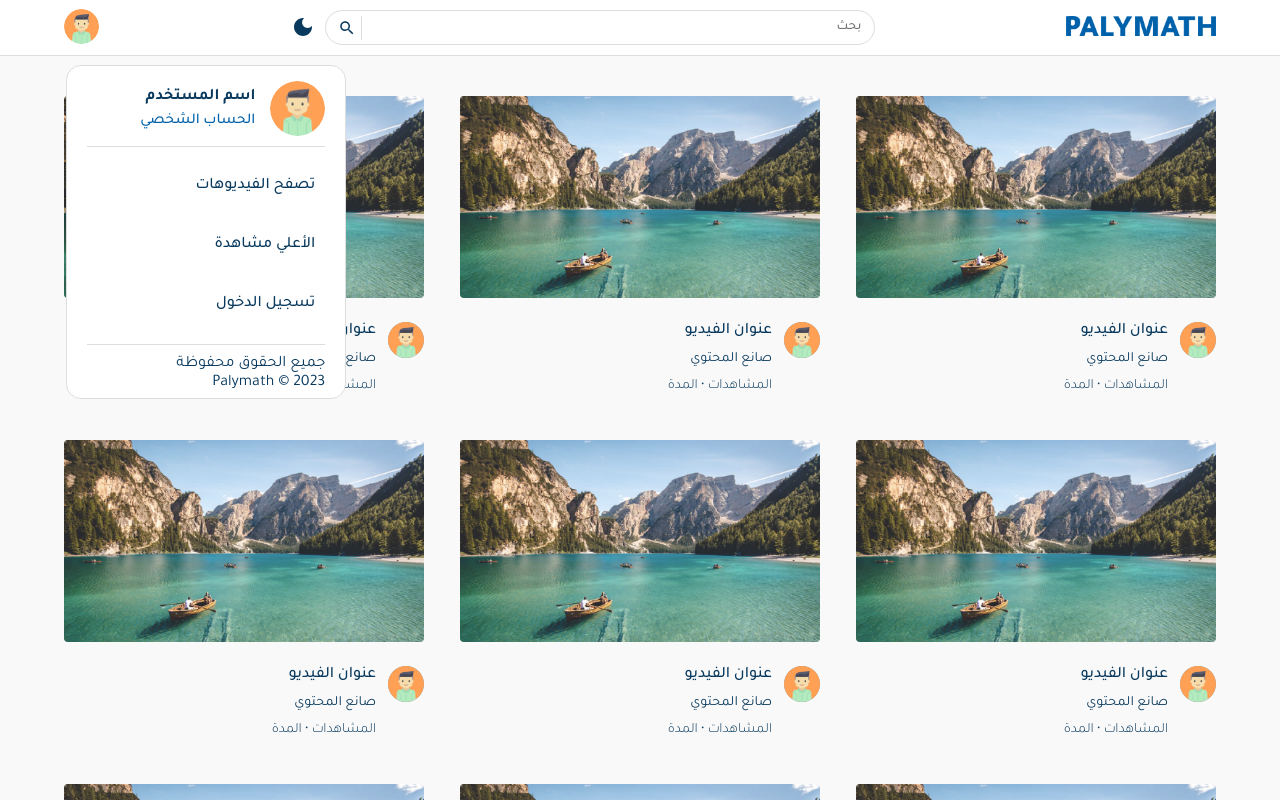
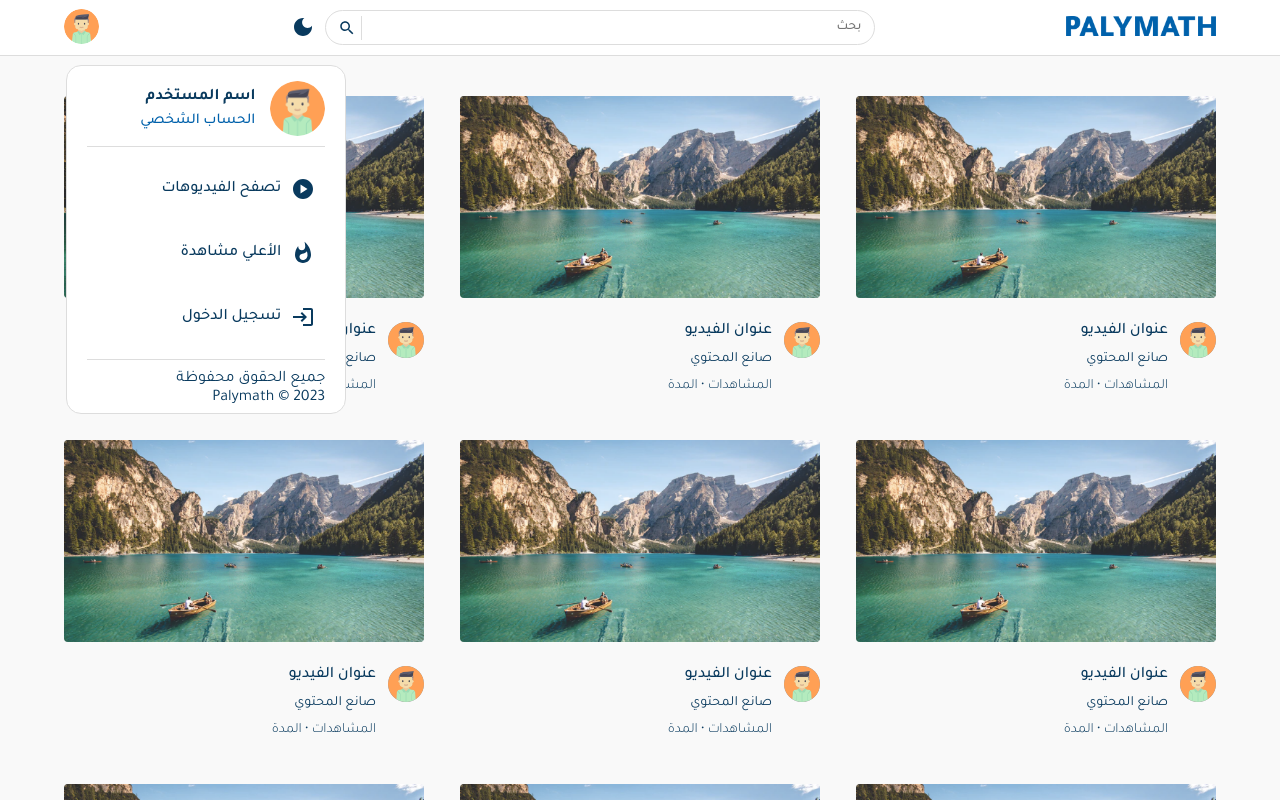
Before and after one commit to Mohamed-Behery/palymath-video-sharing-platform, a React (Create React App) app: page / in a window 1280 px wide. Both pictures are taken after a click on the picture 81 px from the left and 26 px from the top of the page. Shown: the top 800 px of the page. Built offline with nearby package versions, Linux system fonts and the light colour scheme.

Commit message:
Added Icons To The Dropdown Menu

```diff
--- a/src/components/Menu.jsx
+++ b/src/components/Menu.jsx
@@ -1,7 +1,9 @@
 import { styled } from "styled-components";
+import { Link } from "react-router-dom";
 import ProfileImg from "../assets/avatar.png";
-import { Link } from "react-router-dom";
-import React from "react";
+import PlayCircleIcon from '@mui/icons-material/PlayCircle';
+import WhatshotIcon from '@mui/icons-material/Whatshot';
+import LoginIcon from '@mui/icons-material/Login';
 
 const Container = styled.div`
   position: absolute;
@@ -68,6 +70,7 @@ const LinkContent = styled(Link)`
   width: 100%;
   display: flex;
   align-items: center;
+  gap: 10px;
   color: ${({ theme }) => theme.text};
   margin: 5px 0;
   padding: 15px 10px;
@@ -105,16 +108,19 @@ export default function Menu(props) {
         <LinksWrapper>
           <LinkLi>
             <LinkContent to="/">
+              <PlayCircleIcon />
               <LinkName>تصفح الفيديوهات</LinkName>
             </LinkContent>
           </LinkLi>
           <LinkLi>
             <LinkContent to="/trending">
+              <WhatshotIcon />
               <LinkName>الأعلي مشاهدة</LinkName>
             </LinkContent>
           </LinkLi>
           <LinkLi>
             <LinkContent to="/login">
+              <LoginIcon />
               <LinkName>تسجيل الدخول</LinkName>
             </LinkContent>
           </LinkLi>
```
